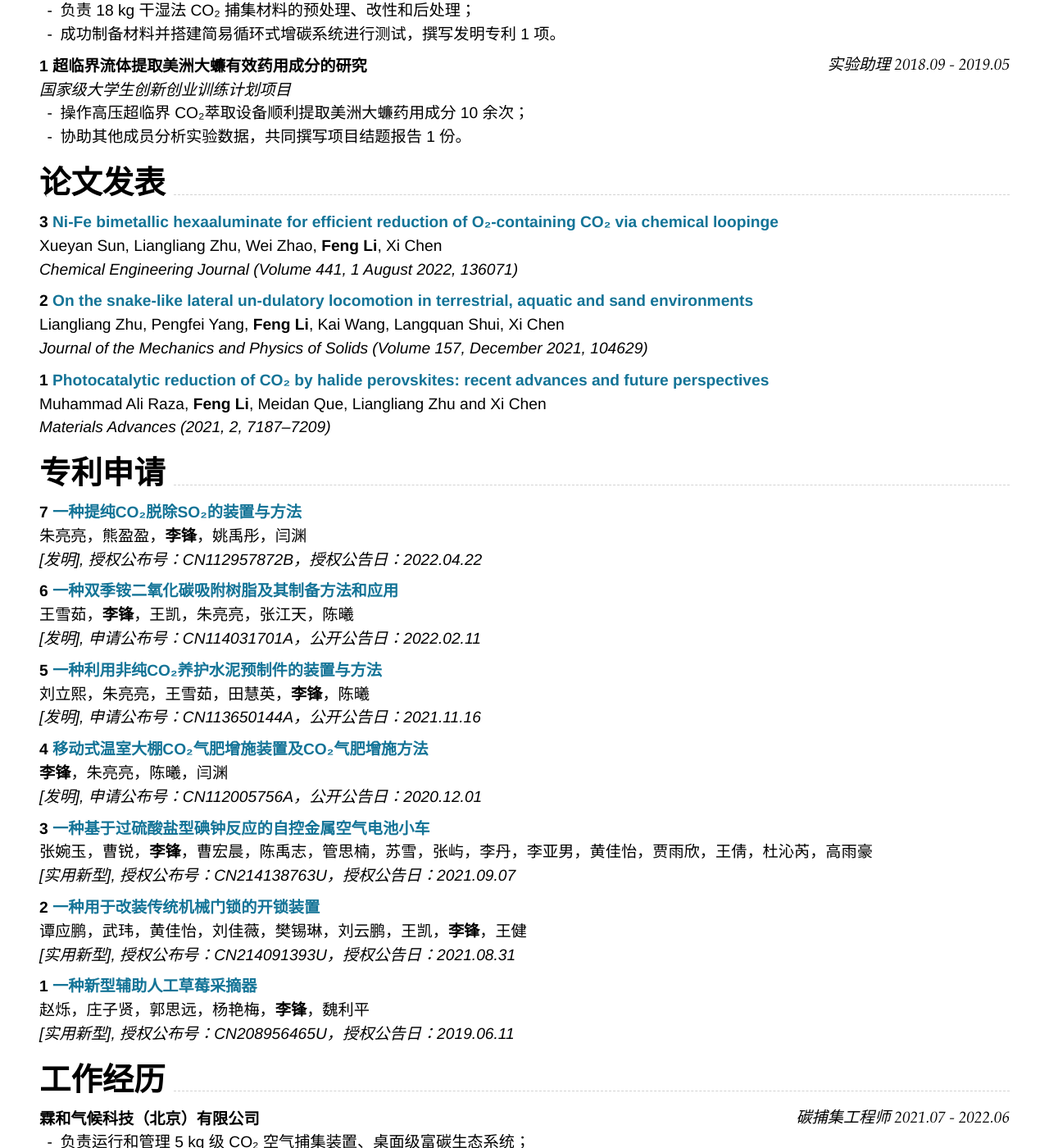
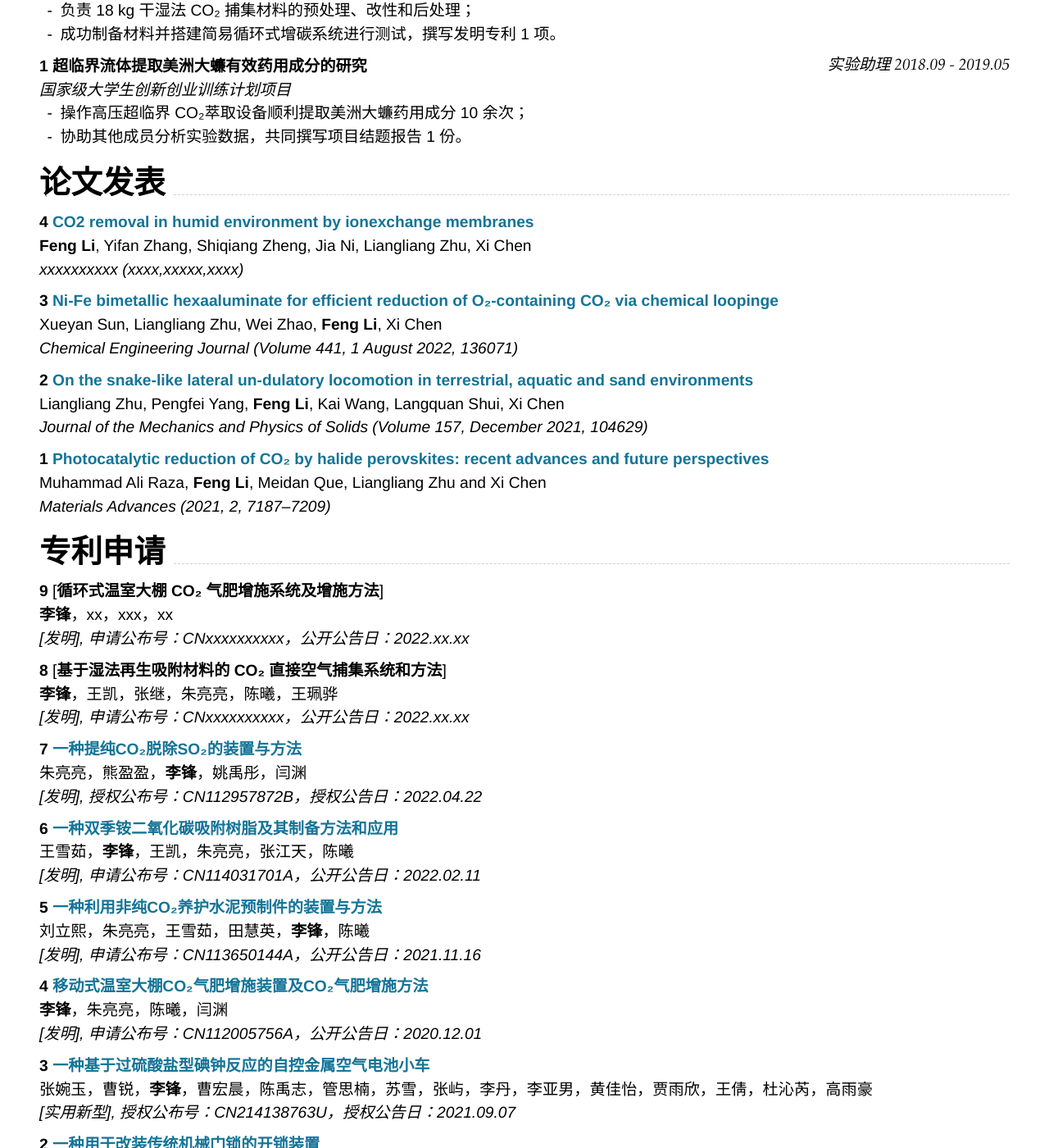
Before and after one commit to nwuzmedoutlook/resume, a Jekyll site: the page built from index.md, in a window 1280 px wide and 1400 px high, scrolled down 885 px. Shown: the whole window at 82% size. Built offline with Jekyll 4.4.1, drawn with Linux system fonts in a browser that asks for light colours; nearby versions of some CDN libraries; some of the changed text lies outside the part shown.

Commit message:
Update index.md

```diff
--- a/index.md
+++ b/index.md
@@ -47,30 +47,30 @@ Supported arguments:
 ## **研究项目**
 
 ### **4 生物基CO₂空气捕集材料的构筑及其吸附机制研究**`研究助理 2022.01 - 2022.12`
-
 _西安市科协青年人才托举计划项目_<br>
 - 基于壳聚糖基多孔复合材料进行了 20 余次 CO₂ 吸附/脱附循环性能测试；
 - 初步揭示捕集材料的理化性质及环境因素对 CO₂ 吸附/脱附性能的影响。
 
 ### **3 基于湿法再生吸附材料的CO₂直接空气捕集系统** `设计助理 2021.10 - 2022.06`
-
 _校企合作项目：霖和气候科技（北京）有限公司_<br>
 - 负责 CO₂ 直接空气捕集系统的初步设计、图纸修改和全流程技术沟通；
 - 当前系统处于加工组装阶段，依据设计内容撰写发明专利 1 项。
 
 ### **2 富碳农业碳捕集材料与装置研究** `实验负责 2021.07 - 2021.09`
-
 _校企合作项目：陕西海戎泓远创新科技有限公司_<br>
 - 负责 18 kg 干湿法 CO₂ 捕集材料的预处理、改性和后处理；
 - 成功制备材料并搭建简易循环式增碳系统进行测试，撰写发明专利 1 项。
 
 ### **1 超临界流体提取美洲大蠊有效药用成分的研究** `实验助理 2018.09 - 2019.05`
-
 _国家级大学生创新创业训练计划项目_<br>
 - 操作高压超临界 CO₂萃取设备顺利提取美洲大蠊药用成分 10 余次；
 - 协助其他成员分析实验数据，共同撰写项目结题报告 1 份。
 
 ## **论文发表**
+
+### **4** [**CO2 removal in humid environment by ionexchange membranes**](https://www.sciencedirect.com/science/article/abs/pii/S1385894722015698)
+**Feng Li**, Yifan Zhang, Shiqiang Zheng, Jia Ni, Liangliang Zhu, Xi Chen<br>
+_xxxxxxxxxx (xxxx,xxxxx,xxxx)_ <br>
 
 ### **3** [**Ni-Fe bimetallic hexaaluminate for efficient reduction of O₂-containing CO₂ via chemical loopinge**](https://www.sciencedirect.com/science/article/abs/pii/S1385894722015698)
 Xueyan Sun, Liangliang Zhu, Wei Zhao, **Feng Li**, Xi Chen<br>
@@ -87,71 +87,64 @@ _Materials Advances (2021, 2, 7187–7209)_<br>
 
 ## **专利申请**
 
+### **9** [**循环式温室大棚 CO₂ 气肥增施系统及增施方法**]
+**李锋**，xx，xxx，xx<br>
+_[发明], 申请公布号：CNxxxxxxxxxx，公开公告日：2022.xx.xx_<br>
+
+### **8** [**基于湿法再生吸附材料的 CO₂ 直接空气捕集系统和方法**]
+**李锋**，王凯，张继，朱亮亮，陈曦，王珮骅<br>
+_[发明], 申请公布号：CNxxxxxxxxxx，公开公告日：2022.xx.xx_<br>
+
 ### **7** [**一种提纯CO₂脱除SO₂的装置与方法**](https://kns.cnki.net/kcms/detail/detail.aspx?dbcode=SCPD&dbname=SCPD2022&filename=CN112957872B&uniplatform=NZKPT&v=pCwUzf6tjID5bWU7DZtSy5j3Xds_fS3vDtZ85yI0fa5G_vBkmrIOlAd2yQvL73U0)
-
 朱亮亮，熊盈盈，**李锋**，姚禹彤，闫渊<br>
 _[发明], 授权公布号：CN112957872B，授权公告日：2022.04.22_<br>
 
 ### **6** [**一种双季铵二氧化碳吸附树脂及其制备方法和应用**](https://kns.cnki.net/kcms/detail/detail.aspx?dbcode=SCPD&dbname=SCPD2022&filename=CN114031701A&uniplatform=NZKPT&v=cOjNkfukx6Q9wBYsh9xeUNMud7YITXf5lFjmMOZ6P9waYal8s1GDw-0ygF7Njlp7)
-
 王雪茹，**李锋**，王凯，朱亮亮，张江天，陈曦<br>
 _[发明], 申请公布号：CN114031701A，公开公告日：2022.02.11_<br>
 
 ### **5** [**一种利用非纯CO₂养护水泥预制件的装置与方法**](https://kns.cnki.net/kcms/detail/detail.aspx?dbcode=SCPD&dbname=SCPD202102&filename=CN113650144A&uniplatform=NZKPT&v=gTARseiXZtLNpwDpICd0R-SI7ol9Qdvj-hC94FaaikVqm5V667JJjQQVaV5PHMqw)
-
 刘立熙，朱亮亮，王雪茹，田慧英，**李锋**，陈曦<br>
 _[发明], 申请公布号：CN113650144A，公开公告日：2021.11.16_<br>
 
 ### **4** [**移动式温室大棚CO₂气肥增施装置及CO₂气肥增施方法**](https://kns.cnki.net/kcms/detail/detail.aspx?dbcode=SCPD&dbname=SCPD2021&filename=CN112005756A&uniplatform=NZKPT&v=-aE0eCFz02oM7vB-dJvKIpCM3ILpZ_hodfr3R9422AnHVmU5QEFdLt5c7vpr52IK)
-
 **李锋**，朱亮亮，陈曦，闫渊<br>
 _[发明], 申请公布号：CN112005756A，公开公告日：2020.12.01_ <br>
 
 ### **3** [**一种基于过硫酸盐型碘钟反应的自控金属空气电池小车**](https://kns.cnki.net/kcms/detail/detail.aspx?dbcode=SCPD&dbname=SCPD202102&filename=CN214138763U&uniplatform=NZKPT&v=bDDQfEaHy-wOJVDu9z8ml0T3k79rz7Yo3vp6MArjlHluLUr0ofA8d2APt1j0QX1o)
-
 张婉玉，曹锐，**李锋**，曹宏晨，陈禹志，管思楠，苏雪，张屿，李丹，李亚男，黄佳怡，贾雨欣，王倩，杜沁芮，高雨豪<br>
 _[实用新型], 授权公布号：CN214138763U，授权公告日：2021.09.07_<br>
 
 ### **2** [**一种用于改装传统机械门锁的开锁装置**](https://kns.cnki.net/kcms/detail/detail.aspx?dbcode=SCPD&dbname=SCPD2021&filename=CN214091393U&uniplatform=NZKPT&v=Ge1mG1V2RuxFJfXdMbGnG4vcYzyonvEU_Xi7GfHJgCXftiD-xU7xo5lLNYxJsQGm)
-
 谭应鹏，武玮，黄佳怡，刘佳薇，樊锡琳，刘云鹏，王凯，**李锋**，王健<br>
 _[实用新型], 授权公布号：CN214091393U，授权公告日：2021.08.31_<br>
 
 ### **1** [**一种新型辅助人工草莓采摘器**](https://kns.cnki.net/kcms/detail/detail.aspx?dbcode=SCPD&dbname=SCPD2019&filename=CN208956465U&uniplatform=NZKPT&v=07rb9qUhkQ3jdaW926T5-bo5Aul6WFDoTOXdKxHNJVhXlfIbV5HnvK1gcww6YF5O)
-
 赵烁，庄子贤，郭思远，杨艳梅，**李锋**，魏利平<br>
 _[实用新型], 授权公布号：CN208956465U，授权公告日：2019.06.11_<br>
 
 ## **工作经历**
 
 ### **霖和气候科技（北京）有限公司** `碳捕集工程师 2021.07 - 2022.06`
-
 - 负责运行和管理 5 kg 级 CO₂ 空气捕集装置、桌面级富碳生态系统；
 - 探索出制备 0-99.9% 任意体积浓度 CO₂ 气体的工艺路线，撰写论文 1 篇。
 
 ### **杭州海康威视数字技术股份有限公司** `技术支持工程师 2019.07 - 2019.09`
-
 - 服务于西安智慧楼宇安防业务，历经“雪亮工程”等大小 21 个项目；
 - 掌握监控、停车、通道、对讲、考勤等 5 大安防子系统的安装调试规程。
 
 ### **广联达科技股份有限公司** `采购运营助理 2018.07 - 2018.09`
-
 - 负责暖通设备供应商搜集、供采双方撮合及网站后台数据录入；
 - 协助集采经理日常工作，日均审核供应商及采购商信息 20 余家。
 
 ### **化工学院团委科技部** `部员/副部/部长 2016.10 - 2019.07`
-
 - 策划和组织化工学院“学术月”活动 2 次，累计参与学生达 600 人；
 - 开展 200 人以上学科竞赛经验交流会 8 场，公开举办软件技能培训 5 次。
-
 
 ## **合作伙伴**
 
 [**Zenglian Liu**](https://nwuzmed.ga/), Shaanxi Normal University `2021.08 - 今` <br>
-
 [**Erkang Yang**](https://nwuzmed.ga/), Xi’an University of Architecture and Technology `2021.06 - 今` <br>
-
----
 
 ## **荣誉奖项**
 
@@ -170,7 +163,7 @@ Annual Student Conference Chem-E-Car Competition® 9th Place `ORLANDO, FL 2019.1
 
 ## **公益实践**
 
-### 暑期文化科技卫生“三下乡”社会实践（副队长） `陕西，韩城 2017.07`
+### **暑期文化科技卫生“三下乡”社会实践（副队长）** `陕西，韩城 2017.07`
 - 协助队长进行项目申报和答辩，顺利成为 8 支校级重点团队之一；
 - 带领队员走访 4 个村镇，2 个产业园，完成座谈 5 场，问卷调查 200 份。
 
```
Also changed, not shown: other parts of index.md (+1 -1 lines).
